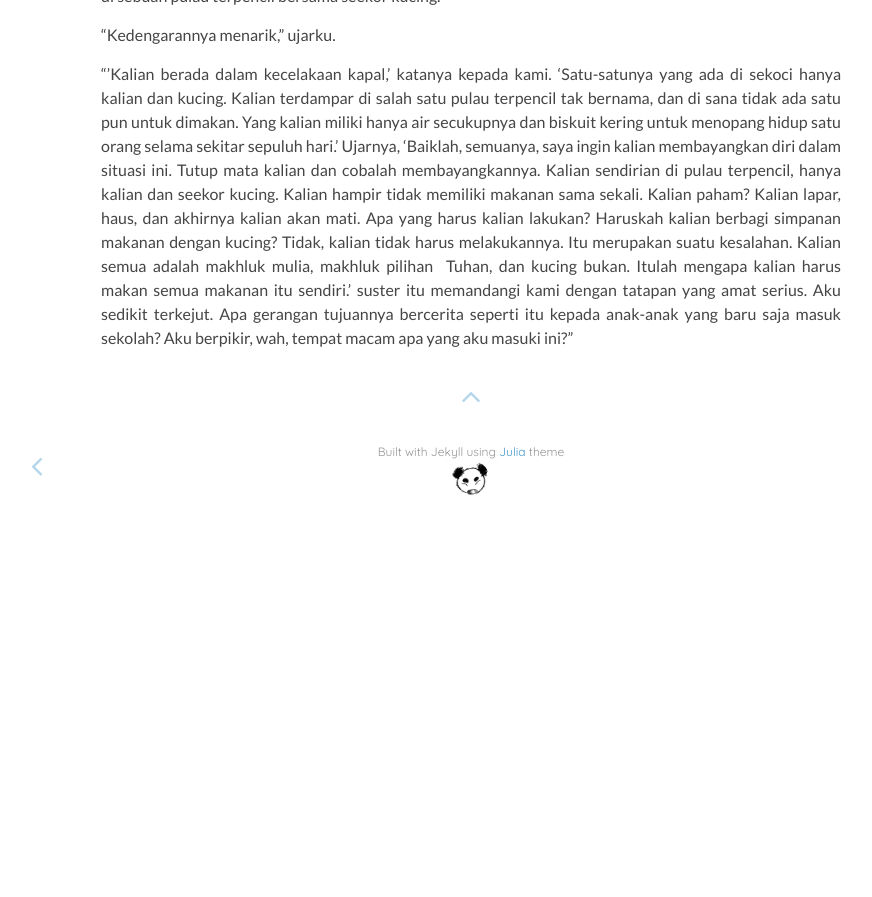
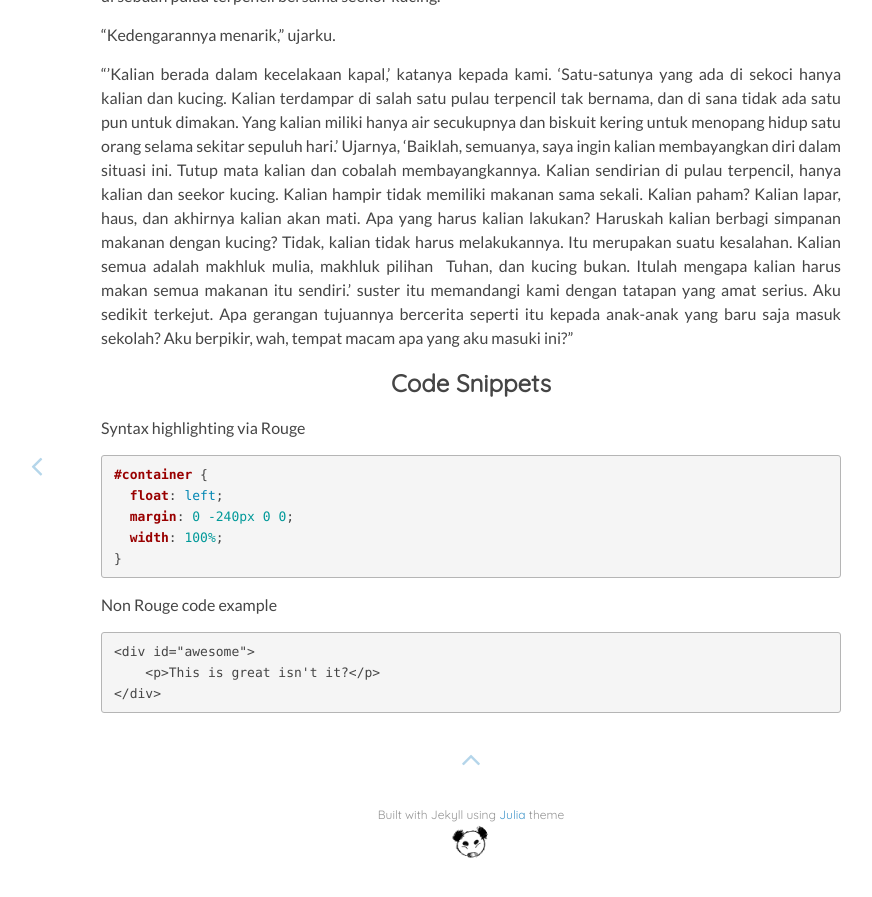
Before and after one commit to armandioalif/ennui, a Jekyll site: the page built from _posts/2018-4-8-kucing-pemakan-manusia.md, in a window 1280 px wide and 900 px high, scrolled down 2290 px. Shown: the top 897 px of the window, without its empty margins (169-1041 px from the left). Built offline with Jekyll 4.4.1, drawn with Linux system fonts in a browser that asks for light colours; nearby versions of some CDN libraries; our own code applies the rules of GitHub Pages for plain Markdown files; comment, search, counter and statistics services are not loaded; before the commit the page ends 2827 px from its top, so only the background shows below that.

Commit message:
Update and rename 2016-07-22-sample-post.md to 2018-4-8-kucing-pemakan-manusia.md

````diff
--- a/_posts/2016-07-22-sample-post.md
+++ b/_posts/2018-4-8-kucing-pemakan-manusia.md
@@ -51,3 +51,21 @@ Izumi tidak tertawa. Ia menghisap rokok dan mengeluarkan asapnya dengan sangat p
 “Kedengarannya menarik,” ujarku.
 
 “’Kalian berada dalam kecelakaan kapal,’ katanya kepada kami. ‘Satu-satunya yang ada di sekoci hanya kalian dan kucing. Kalian terdampar di salah satu pulau terpencil tak bernama, dan di sana tidak ada satu pun untuk dimakan. Yang kalian miliki hanya air secukupnya dan biskuit kering untuk menopang hidup satu orang selama sekitar sepuluh hari.’ Ujarnya, ‘Baiklah, semuanya, saya ingin kalian membayangkan diri dalam situasi ini. Tutup mata kalian dan cobalah membayangkannya. Kalian sendirian di pulau terpencil, hanya kalian dan seekor kucing. Kalian hampir tidak memiliki makanan sama sekali. Kalian paham? Kalian lapar, haus, dan akhirnya kalian akan mati. Apa yang harus kalian lakukan? Haruskah kalian berbagi simpanan makanan dengan kucing? Tidak, kalian tidak harus melakukannya. Itu merupakan suatu kesalahan. Kalian semua adalah makhluk mulia, makhluk pilihan  Tuhan, dan kucing bukan. Itulah mengapa kalian harus makan semua makanan itu sendiri.’ suster itu memandangi kami dengan tatapan yang amat serius. Aku sedikit terkejut. Apa gerangan tujuannya bercerita seperti itu kepada anak-anak yang baru saja masuk sekolah? Aku berpikir, wah, tempat macam apa yang aku masuki ini?”
+
+## Code Snippets
+
+Syntax highlighting via Rouge
+
+```css
+#container {
+  float: left;
+  margin: 0 -240px 0 0;
+  width: 100%;
+}
+```
+
+Non Rouge code example
+
+    <div id="awesome">
+        <p>This is great isn't it?</p>
+    </div>
````
